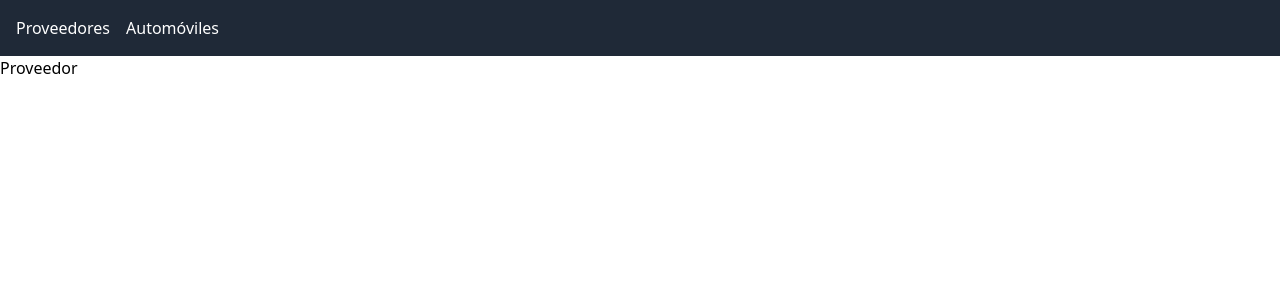
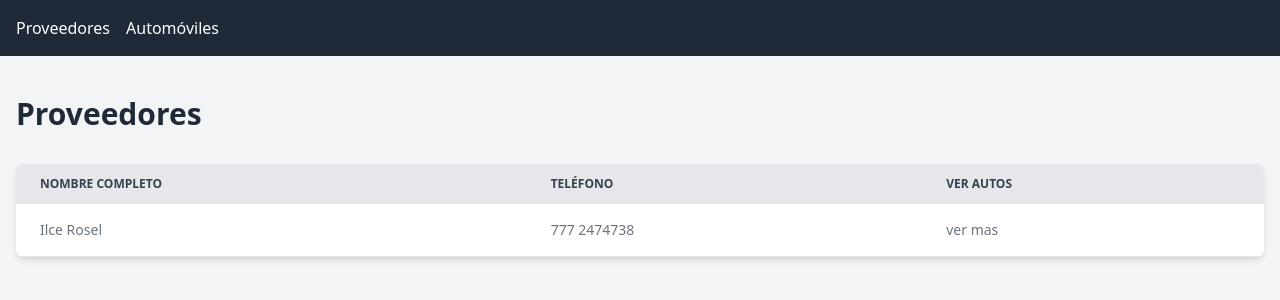
Before and after one commit to AlexMillanG/U2_01_PracticaGIT_E4, a React (Vite) app in the folder cliente/: page /proveedores in a window 1280 px wide. Shown: the top 300 px of the page. Built offline with nearby package versions, Linux system fonts and the light colour scheme.

Commit message:
provider

```diff
--- a/cliente/src/App.jsx
+++ b/cliente/src/App.jsx
@@ -2,9 +2,9 @@ import './App.css'
 import { Route, Routes } from 'react-router-dom'
 import { Home } from './pages/Home'
 import Navbar from './shared/Navbar'
-import { Proveedor } from './pages/compPrueba/Proveedor'
 import { Automoviles } from './pages/compPrueba/Automoviles'
 import { Cars } from './pages/cars/Cars'
+import { Provider } from './pages/Provider/Provider'
 
 function App() {
 
@@ -14,7 +14,7 @@ function App() {
     <Routes>
       <Route path="/" element={<Home />} />
 
-      <Route path="/proveedores" element={<Proveedor />} />
+      <Route path="/proveedores" element={<Provider />} />
       <Route path="/automoviles" element={<Automoviles />} />
 
       {/* <Route path="/about" element={<About />} />
--- /dev/null
+++ b/cliente/src/pages/provider/Provider.jsx
@@ -0,0 +1,130 @@
+import React, { useEffect, useState } from "react";
+
+export const Provider = () => {
+  const [proveedores, setProveedores] = useState([]);
+  const [autos, setAutos] = useState([]);
+  const [detallePlaca, setDetallePlaca] = useState(null);
+  const [modalOpen, setModalOpen] = useState(false);
+
+/*   useEffect(() => {
+    fetch("/api/proveedores")
+      .then((res) => res.json())
+      .then((data) => setProveedores(data));
+  }, []);
+
+  const handleSelectProveedor = (id) => {
+    fetch(`/api/proveedores/${id}/autos`)
+      .then((res) => res.json())
+      .then((data) => {
+        setAutos(data);
+        setModalOpen(true);
+      });
+  };
+
+  const verDetallePlacas = (placa) => {
+    fetch(`/api/autos/placa/${placa}`)
+      .then((res) => res.json())
+      .then((data) => setDetallePlaca(data));
+  };
+*/
+  return (
+    <div className="min-h-screen bg-gray-100 py-10 px-4">
+      <h2 className="text-3xl font-bold text-start text-gray-800 mb-8">Proveedores</h2>
+
+      <div className="overflow-x-auto shadow-md sm:rounded-lg">
+        <table className="w-full text-sm text-left text-gray-500">
+          <thead className="text-xs text-gray-700 uppercase bg-gray-200">
+            <tr>
+              <th scope="col" className="px-6 py-3">Nombre completo</th>
+              <th scope="col" className="px-6 py-3">Teléfono</th>
+              <th scope="col" className="px-6 py-3">Ver Autos</th>
+            </tr>
+          </thead>
+          <tbody>
+             <tr  className="bg-white border-b hover:bg-gray-100">
+                <td className="px-6 py-4">Ilce Rosel</td>
+                <td className="px-6 py-4"> 777 2474738</td>
+                <td className="px-6 py-4">ver mas</td>
+
+                </tr>
+            {/* {proveedores.map((prov) => (
+              <tr key={prov.id} className="bg-white border-b hover:bg-gray-100">
+                <td className="px-6 py-4">{prov.nombre} {prov.apellido}</td>
+                <td className="px-6 py-4">{prov.telefono}</td>
+                <td className="px-6 py-4">
+                  <button
+                    onClick={() => handleSelectProveedor(prov.id)}
+                    className="text-blue-600 hover:underline"
+                  >
+                    Ver Autos
+                  </button>
+                </td>
+              </tr>
+            ))}*/}
+          </tbody>
+        </table>
+      </div>
+
+      {/* Modal autos
+      {modalOpen && (
+        <div className="fixed inset-0 bg-black bg-opacity-30 flex items-center justify-center z-50">
+          <div className="bg-white rounded-lg p-6 w-full max-w-2xl shadow-lg">
+            <h3 className="text-xl font-bold mb-4">Autos relacionados</h3>
+            <table className="w-full text-sm text-left text-gray-500 mb-4">
+              <thead className="text-xs text-gray-700 uppercase bg-gray-100">
+                <tr>
+                  <th className="px-4 py-2">Nombre del auto</th>
+                  <th className="px-4 py-2">Placas</th>
+                  <th className="px-4 py-2">Detalle</th>
+                </tr>
+              </thead>
+              <tbody>
+                {autos.map((auto) => (
+                  <tr key={auto.id} className="bg-white border-b hover:bg-gray-100">
+                    <td className="px-4 py-2">{auto.nombre_auto}</td>
+                    <td className="px-4 py-2">{auto.placas}</td>
+                    <td className="px-4 py-2">
+                      <button
+                        onClick={() => verDetallePlacas(auto.placas)}
+                        className="text-indigo-600 hover:underline"
+                      >
+                        Ver Detalle
+                      </button>
+                    </td>
+                  </tr>
+                ))}
+              </tbody>
+            </table>
+
+            <button
+              onClick={() => {
+                setModalOpen(false);
+                setDetallePlaca(null);
+              }}
+              className="bg-red-500 text-white px-4 py-2 rounded hover:bg-red-600"
+            >
+              Cerrar
+            </button>
+          </div>
+        </div>
+      )}
+
+
+      {detallePlaca && (
+        <div className="fixed inset-0 bg-black bg-opacity-40 flex items-center justify-center z-50">
+          <div className="bg-white rounded-lg p-6 w-96 shadow-xl text-center">
+            <h3 className="text-lg font-bold mb-2">Detalle de Placa</h3>
+            <p><strong>Auto:</strong> {detallePlaca.nombre_auto}</p>
+            <p><strong>Placa:</strong> {detallePlaca.placas}</p>
+            <button
+              onClick={() => setDetallePlaca(null)}
+              className="mt-4 bg-blue-600 text-white px-4 py-2 rounded hover:bg-blue-700"
+            >
+              Cerrar detalle
+            </button>
+          </div>
+        </div>
+      )} */}
+    </div>
+  );
+};
```
